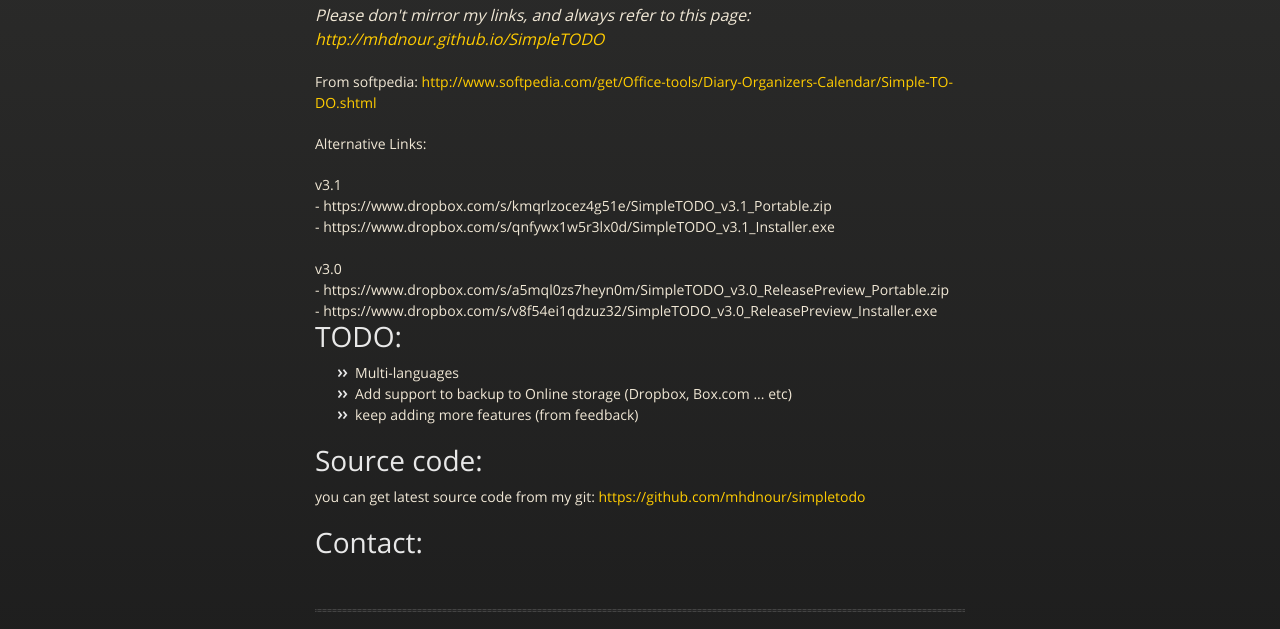
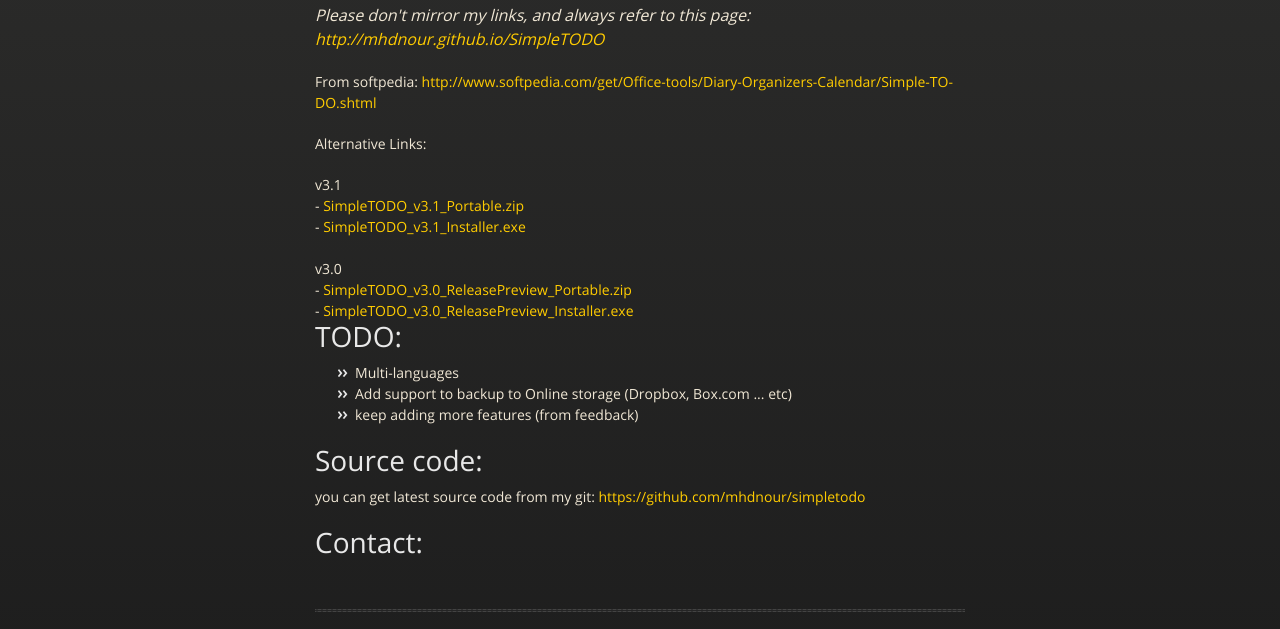
Before and after one commit to mhdnour/SimpleTODO, a plain HTML site: page index.html in a window 1280 px wide. Shown: the part 830-1459 px from the top of the page. Drawn offline with nearby package versions, Linux system fonts and the light colour scheme.

Commit message:
Update index.html

```diff
--- a/index.html
+++ b/index.html
@@ -84,13 +84,13 @@ this page: <a href="http://www.softpedia.com/get/Office-tools/Diary-Organizers-C
 
 <p>Alternative Links:</p>
 		  v3.1<br>-
-		  https://www.dropbox.com/s/kmqrlzocez4g51e/SimpleTODO_v3.1_Portable.zip<br>
+		  <a href="https://www.dropbox.com/s/kmqrlzocez4g51e/SimpleTODO_v3.1_Portable.zip">SimpleTODO_v3.1_Portable.zip</a><br>
 		  -
-		  https://www.dropbox.com/s/qnfywx1w5r3lx0d/SimpleTODO_v3.1_Installer.exe<br>
+		  <a herf="https://www.dropbox.com/s/qnfywx1w5r3lx0d/SimpleTODO_v3.1_Installer.exe">SimpleTODO_v3.1_Installer.exe</a><br>
 		  <br>v3.0<br>-
-		  https://www.dropbox.com/s/a5mql0zs7heyn0m/SimpleTODO_v3.0_ReleasePreview_Portable.zip<br>
+		  <a herf="https://www.dropbox.com/s/a5mql0zs7heyn0m/SimpleTODO_v3.0_ReleasePreview_Portable.zip">SimpleTODO_v3.0_ReleasePreview_Portable.zip</a><br>
 		  -
-		  https://www.dropbox.com/s/v8f54ei1qdzuz32/SimpleTODO_v3.0_ReleasePreview_Installer.exe<h1>TODO:</h1>
+		  <a herf="https://www.dropbox.com/s/v8f54ei1qdzuz32/SimpleTODO_v3.0_ReleasePreview_Installer.exe">SimpleTODO_v3.0_ReleasePreview_Installer.exe</a><h1>TODO:</h1>
 		  <ul>
 			  <li>Multi-languages</li>
 			  <li>Add support to backup to Online storage (Dropbox, Box.com ...
```
